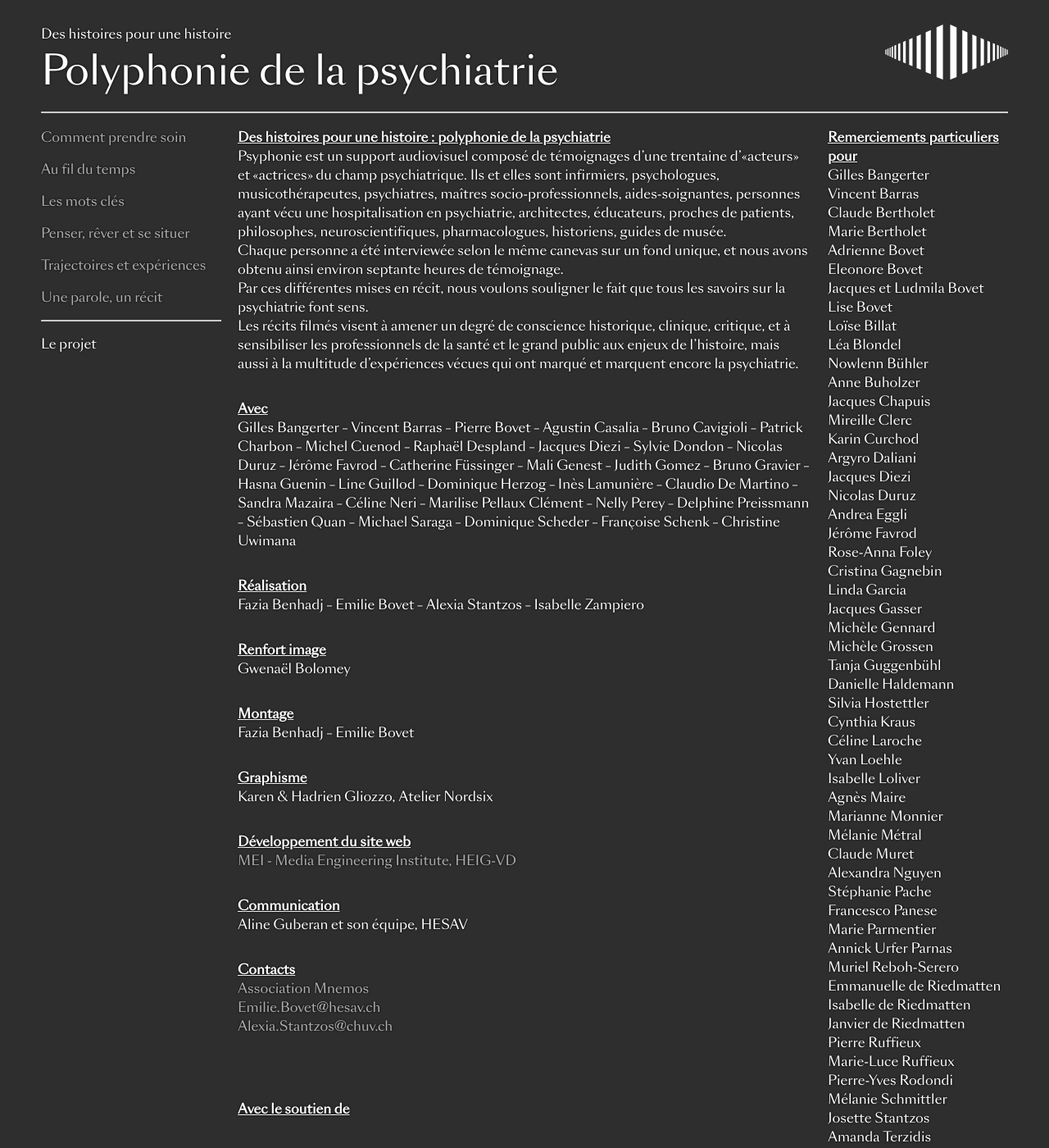
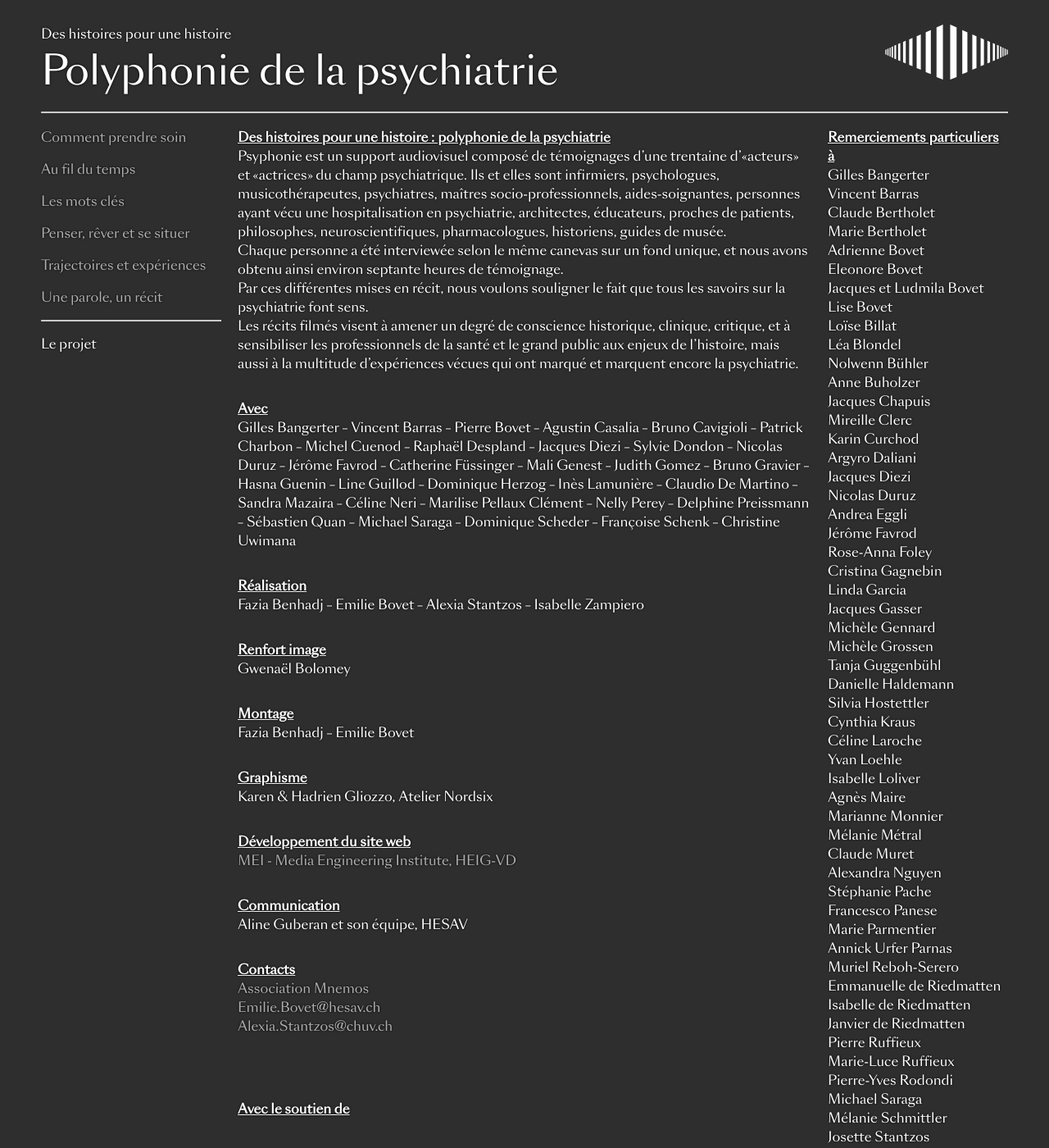
Before and after one commit to MediaComem/hhpp, a Jekyll site: the page built from a-propos.md, in a window 1280 px wide and 1400 px high. Shown: the whole window at 82% size. Built offline with Jekyll 4.4.1, drawn with Linux system fonts in a browser that asks for light colours.

Commit message:
Fixed names & thanks in about page.

```diff
--- a/a-propos.md
+++ b/a-propos.md
@@ -111,7 +111,7 @@ page_class: about
 
 <div class="grid-25 aside">
 
-  <h2>Remerciements particuliers pour</h2>
+  <h2>Remerciements particuliers à</h2>
 
   <ul class="special-thanks">
   <li>Gilles Bangerter</li>
@@ -124,7 +124,7 @@ page_class: about
   <li>Lise Bovet</li>
   <li>Loïse Billat</li>
   <li>Léa Blondel</li>
-  <li>Nowlenn Bühler</li>
+  <li>Nolwenn Bühler</li>
   <li>Anne Buholzer</li>
   <li>Jacques Chapuis</li>
   <li>Mireille Clerc</li>
@@ -163,6 +163,7 @@ page_class: about
   <li>Pierre Ruffieux</li>
   <li>Marie-Luce Ruffieux</li>
   <li>Pierre-Yves Rodondi</li>
+  <li>Michael Saraga</li>
   <li>Mélanie Schmittler</li>
   <li>Josette Stantzos</li>
   <li>Amanda Terzidis</li>
```
